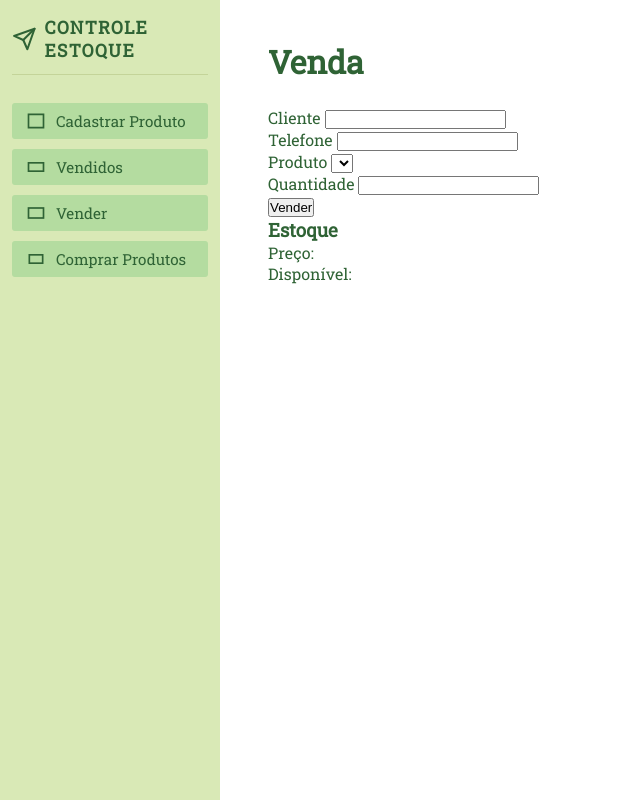
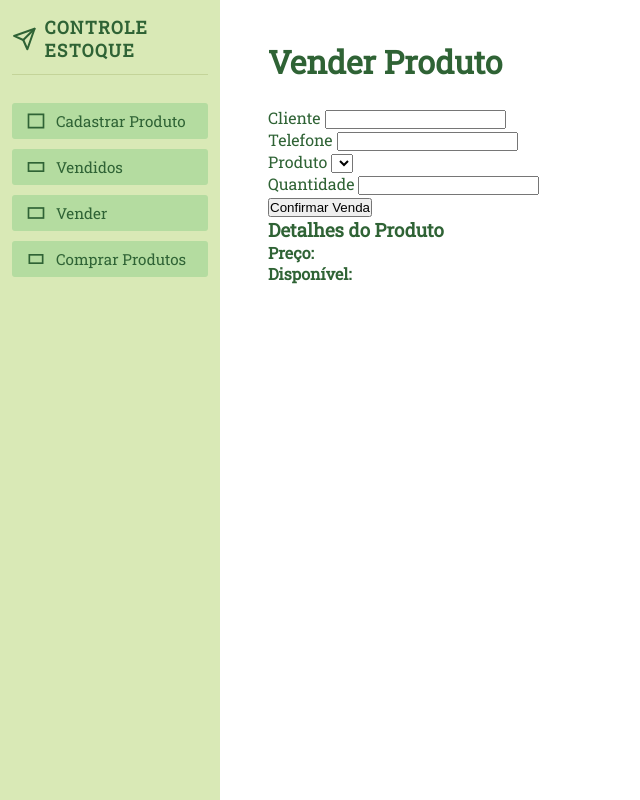
Before and after one commit to AlmerindaEstudo/projetofinal-web, a Django app: page /vender/ in a window 1280 px wide. Shown: the whole page, without its empty margins (0-640 px from the left). Run offline with Django 5.2, Linux system fonts and the light colour scheme; data that the repository does not hold is empty.

Commit message:
Update venda page with new product details layout

```diff
--- a/backend/core/templates/core/venderproduto.html
+++ b/backend/core/templates/core/venderproduto.html
@@ -11,10 +11,6 @@
 
   <!-- Fonte -->
   <link href="https://fonts.googleapis.com/css2?family=Roboto+Slab&display=swap" rel="stylesheet"/>
-
-
-
-
 
 </head>
 
@@ -79,10 +75,11 @@
 
 <main class="main-content">
 
-  <h2>Venda</h2>
+  <h2>Vender Produto</h2>
 
-  <div class="container">
+  <div class="container-compra">
 
+    <!-- FORM -->
     <form id="formVenda" class="card">
 
       <div class="field">
@@ -105,14 +102,18 @@
         <input type="number" id="quantidade" min="1" required>
       </div>
 
-      <button type="submit">Vender</button>
+      <button type="submit" class="btn-buy">Confirmar Venda</button>
 
     </form>
 
+    <!-- INFO PRODUTO -->
     <div id="infoProduto" class="card hidden">
-      <h3>Estoque</h3>
-      <p>Preço: <span id="infoPreco"></span></p>
-      <p>Disponível: <span id="infoQuantidade"></span></p>
+
+      <h3>Detalhes do Produto</h3>
+
+      <p><strong>Preço:</strong> <span id="infoPreco"></span></p>
+      <p><strong>Disponível:</strong> <span id="infoQuantidade"></span></p>
+
     </div>
 
   </div>
```
